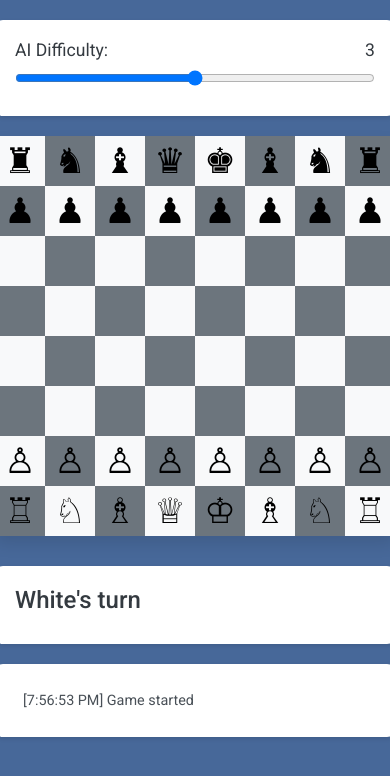
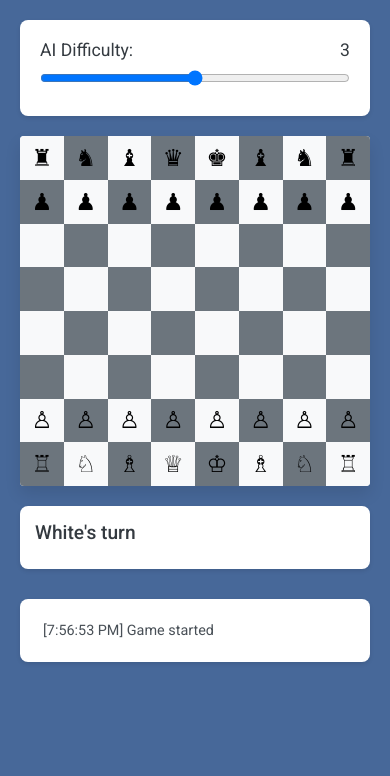
Before and after one commit to TyrelCB/static_movie_site, a plain HTML site: page chess-sonet.html in a window 390 px wide. Drawn offline with Linux system fonts and the light colour scheme.

Commit message:
updated ui

```diff
--- a/chess-sonet.html
+++ b/chess-sonet.html
@@ -4,6 +4,7 @@
     <meta charset="UTF-8">
     <title>Chess Game</title>
     <link href="https://fonts.googleapis.com/css2?family=Roboto:wght@300;400;500&display=swap" rel="stylesheet">
+    <meta name="viewport" content="width=device-width, initial-scale=1.0">
     <style>
         body {
             margin: 0;
@@ -20,6 +21,9 @@
             gap: 30px;
             max-width: 1200px;
             margin: 0 auto;
+            padding: 10px;
+            gap: 20px;
+            width: 100%;
         }
 
         .game-left {
@@ -35,8 +39,11 @@
         }
 
         .board {
-            width: 400px;
-            height: 400px;
+            width: 100%;
+            max-width: 400px;
+            height: auto;
+            aspect-ratio: 1;
+            margin: 0 auto;
             border-radius: 4px;
             box-shadow: 0 8px 16px rgba(0,0,0,0.1);
             overflow: hidden;
@@ -49,7 +56,7 @@
             display: flex;
             justify-content: center;
             align-items: center;
-            font-size: 2.2em;
+            font-size: min(5vw, 2.2em);
             cursor: pointer;
             transition: all 0.2s ease;
         }
@@ -63,8 +70,9 @@
         .black { background: #6c757d; }
 
         .selected {
-            background: #28a745 !important;
+            background: #00b7ff !important;
             box-shadow: inset 0 0 20px rgba(0,0,0,0.1);
+            text-shadow: #3498db 0 0 2px;
         }
 
         .valid-move::after {
@@ -72,16 +80,16 @@
             position: absolute;
             width: 25px;
             height: 25px;
-            background: #ffd700;
+            background: #2bff00;
             border-radius: 50%;
             opacity: 0.6;
             transition: all 0.2s ease;
         }
 
         .valid-capture::after {
-            width: 100%;
-            height: 100%;
-            border: 3px solid #ffd700;
+            /* width: 100%;
+            height: 100%; */
+            border: 15px solid #ff0000;
             background: none;
             box-sizing: border-box;
         }
@@ -135,6 +143,46 @@
             .game-right {
                 width: 100%;
                 max-width: 400px;
+            }
+
+            body {
+                padding: 10px;
+            }
+
+            .game-container {
+                flex-direction: column;
+            }
+
+            .game-left, .game-right {
+                width: 100%;
+                max-width: 100%;
+            }
+
+            .difficulty-control, .game-info, .game-log {
+                margin-bottom: 10px;
+                padding: 15px;
+            }
+
+            .game-log {
+                max-height: 200px;
+            }
+
+            #turn {
+                font-size: 1.2em;
+            }
+
+            .difficulty-label {
+                font-size: 1em;
+            }
+        }
+
+        @media (max-width: 480px) {
+            .square {
+                font-size: 6vw;
+            }
+
+            .game-log {
+                max-height: 150px;
             }
         }
 
```
